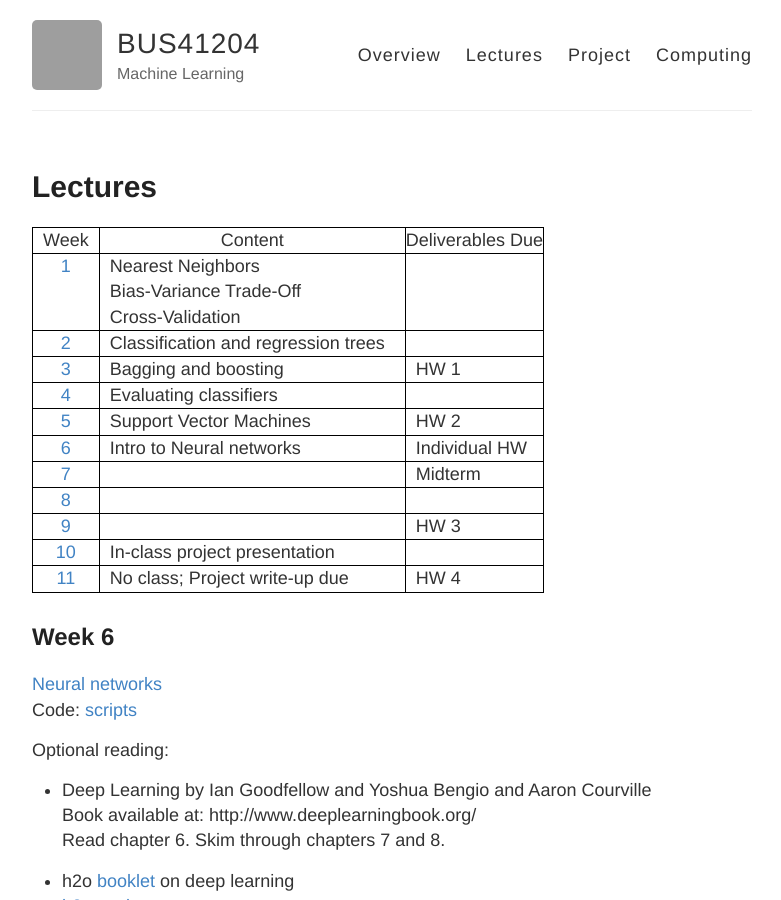
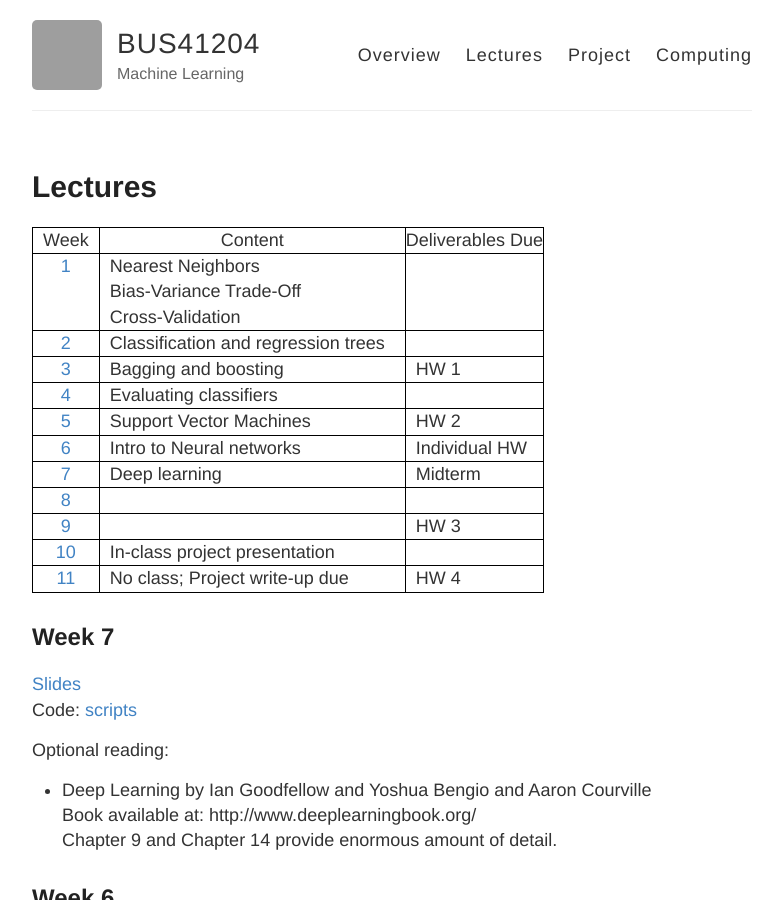
Before and after one commit to ChicagoBoothML/ML2017, a Jekyll site: the page built from lectures.md, in a window 1280 px wide and 900 px high. Shown: the whole window, without its empty margins (248-1029 px from the left). Built offline with Jekyll 4.4.1, drawn with Linux system fonts in a browser that asks for light colours; grey boxes are pictures that could not be loaded.

Commit message:
Update lectures.md

```diff
--- a/lectures.md
+++ b/lectures.md
@@ -13,12 +13,23 @@ permalink: /lectures/
 | [4](#week-4)   | &nbsp;&nbsp;Evaluating classifiers&nbsp;&nbsp;&nbsp;&nbsp;     |                   |
 | [5](#week-5)   | &nbsp;&nbsp;Support Vector Machines&nbsp;&nbsp;&nbsp;&nbsp;    |  &nbsp;&nbsp;HW 2     |
 | [6](#week-6)   | &nbsp;&nbsp;Intro to Neural networks&nbsp;&nbsp;&nbsp;         |  &nbsp;&nbsp;Individual HW&nbsp;&nbsp;            |
-| [7]()          |                                                                |  &nbsp;&nbsp;Midterm          |
+| [7](#week-7)   | &nbsp;&nbsp;Deep learning&nbsp;&nbsp;&nbsp;            |  &nbsp;&nbsp;Midterm          |
 | [8]()          |                                                                |                   |
 | [9]()          |                                                                |  &nbsp;&nbsp;HW 3             |
 | [10]()         | &nbsp;&nbsp;In-class project presentation      &nbsp;&nbsp;    |                   |
 | [11]()         | &nbsp;&nbsp;No class; Project write-up due   &nbsp;&nbsp;      |  &nbsp;&nbsp;HW 4             |
 {: .mbtablestyle}
+
+## Week 7
+
+[Slides](https://piazza.com/class_profile/get_resource/j8padvvrtd375m/jdp00x7z93j2x1)
+Code: [scripts](https://github.com/ChicagoBoothML/ML2017/tree/master/lec06)
+
+Optional reading:
+
+* Deep Learning by Ian Goodfellow and Yoshua Bengio and Aaron Courville
+  Book available at: http://www.deeplearningbook.org/
+  Chapter 9 and Chapter 14 provide enormous amount of detail.
 
 
 ## Week 6
```
